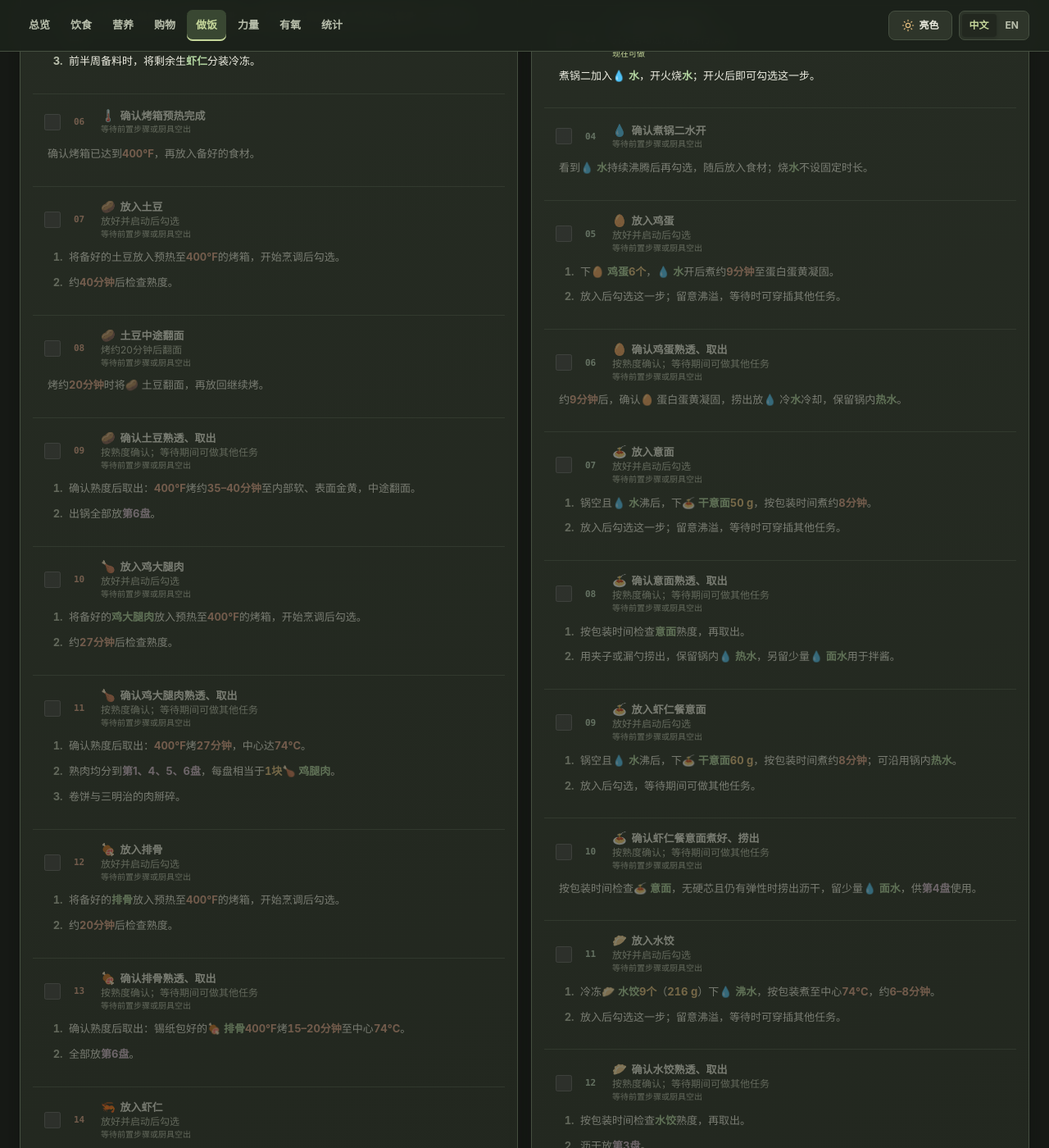
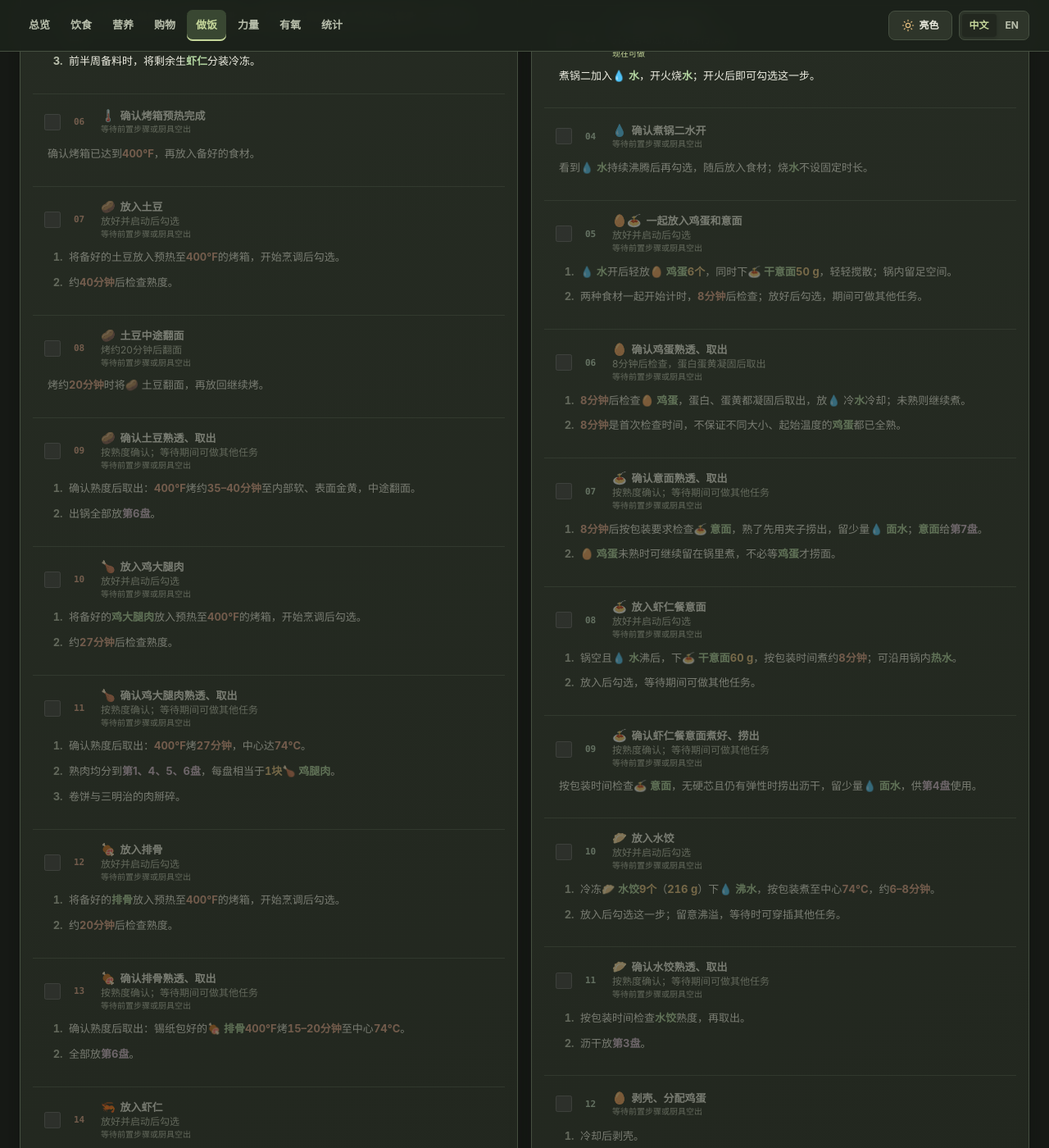
Before and after one commit to yunhaixiang/fitness, a Jekyll site: the page built from cooking.md, in a window 1280 px wide and 1400 px high, scrolled down 1556 px. Shown: the whole window at 82% size. Built offline with Jekyll 4.4.1, drawn with Linux system fonts in a browser that asks for light colours; some of the changed text lies outside the part shown.

Commit message:
Boil eggs and spaghetti together with an eight-minute check

```diff
--- a/assets/cooking-flow.js
+++ b/assets/cooking-flow.js
@@ -42,13 +42,12 @@
     {"id": "egg-water", "label": ["确认煮锅一水开", "Confirm Pot 1 Is Boiling"], "note": ["", ""], "group": "pots", "before": ["egg-water-start"], "link": "#cook-egg-water", "manual": true, "resource": "pot-1", "minutes": 1, "confirmation": true, "waitFor": "egg-water-start", "waitKind": "boil"},
     {"id": "pasta-water-start", "label": ["煮锅二开始烧水", "Start Heating Water in Pot 2"], "note": ["开火后勾选；水开另行确认", "Check after turning on the heat; confirm boiling separately"], "group": "pots", "before": [], "link": "#cook-pasta-water-start", "resource": "pot-2", "minutes": 1, "instant": true},
     {"id": "pasta-water", "label": ["确认煮锅二水开", "Confirm Pot 2 Is Boiling"], "note": ["", ""], "group": "pots", "before": ["pasta-water-start"], "link": "#cook-pasta-water", "manual": true, "resource": "pot-2", "minutes": 1, "confirmation": true, "waitFor": "pasta-water-start", "waitKind": "boil"},
-    {"id": "eggs-start", "label": ["放入鸡蛋", "Load Eggs"], "note": ["放好并启动后勾选", "Check after loading and starting"], "group": "pots", "before": ["egg-water"], "link": "#cook-eggs-start", "resource": "pot-1", "minutes": 1, "instant": true, "durationHint": 9, "holdsResource": "pot-1", "releasesAt": "eggs"},
-    {"id": "eggs", "label": ["确认鸡蛋熟透、取出", "Check and Remove Eggs"], "note": ["按熟度确认；等待期间可做其他任务", "Confirm doneness; other tasks can be done while waiting"], "group": "pots", "before": ["eggs-start"], "link": "#cook-eggs", "resource": "pot-1", "minutes": 9, "confirmation": true, "waitFor": "eggs-start", "waitKind": "food"},
-    {"id": "pasta-start", "label": ["放入意面", "Load Spaghetti"], "note": ["放好并启动后勾选", "Check after loading and starting"], "group": "pots", "before": ["pasta-water"], "link": "#cook-pasta-start", "resource": "pot-2", "minutes": 1, "instant": true, "durationHint": 8, "holdsResource": "pot-2", "releasesAt": "pasta"},
-    {"id": "pasta", "label": ["确认意面熟透、取出", "Check and Remove Spaghetti"], "note": ["按熟度确认；等待期间可做其他任务", "Confirm doneness; other tasks can be done while waiting"], "group": "pots", "before": ["pasta-start"], "link": "#cook-pasta", "resource": "pot-2", "minutes": 8, "confirmation": true, "waitFor": "pasta-start", "waitKind": "food"},
+    {"id": "eggs-pasta-start", "label": ["一起放入鸡蛋和意面", "Load Eggs and Spaghetti Together"], "note": ["放好并启动后勾选", "Check after loading and starting"], "group": "pots", "before": ["egg-water"], "link": "#cook-eggs-pasta-start", "resource": "pot-1", "minutes": 1, "instant": true, "durationHint": 8, "holdsResource": "pot-1", "releasesAt": "eggs"},
+    {"id": "eggs", "label": ["确认鸡蛋熟透、取出", "Check and Remove Eggs"], "note": ["8分钟后检查，蛋白蛋黄凝固后取出", "Check at 8 minutes; remove once whites and yolks are set"], "group": "pots", "before": ["eggs-pasta-start"], "link": "#cook-eggs", "resource": "pot-1", "minutes": 8, "confirmation": true, "waitFor": "eggs-pasta-start", "waitKind": "food"},
+    {"id": "pasta", "label": ["确认意面熟透、取出", "Check and Remove Spaghetti"], "note": ["按熟度确认；等待期间可做其他任务", "Confirm doneness; other tasks can be done while waiting"], "group": "pots", "before": ["eggs-pasta-start"], "link": "#cook-pasta", "resource": "pot-1", "minutes": 8, "confirmation": true, "waitFor": "eggs-pasta-start", "waitKind": "food"},
     {"id": "noodles-start", "label": ["放入虾仁餐意面", "Load Spaghetti for Shrimp"], "note": ["放好并启动后勾选", "Check after loading and starting"], "group": "pots", "before": ["pasta-water"], "link": "#cook-noodles-start", "resource": "pot-2", "minutes": 1, "instant": true, "durationHint": 8, "holdsResource": "pot-2", "releasesAt": "noodles"},
     {"id": "noodles", "label": ["确认虾仁餐意面煮好、捞出", "Drain Spaghetti for Shrimp"], "note": ["按熟度确认；等待期间可做其他任务", "Confirm doneness; other tasks can be done while waiting"], "group": "pots", "before": ["noodles-start"], "link": "#cook-noodles", "resource": "pot-2", "minutes": 8, "confirmation": true, "waitFor": "noodles-start", "waitKind": "food"},
-    {"id": "dumplings-start", "label": ["放入水饺", "Load Dumplings"], "note": ["放好并启动后勾选", "Check after loading and starting"], "group": "pots", "before": ["eggs"], "link": "#cook-dumplings-start", "resource": "pot-1", "minutes": 1, "instant": true, "durationHint": 8, "holdsResource": "pot-1", "releasesAt": "dumplings"},
+    {"id": "dumplings-start", "label": ["放入水饺", "Load Dumplings"], "note": ["放好并启动后勾选", "Check after loading and starting"], "group": "pots", "before": ["eggs", "pasta"], "link": "#cook-dumplings-start", "resource": "pot-1", "minutes": 1, "instant": true, "durationHint": 8, "holdsResource": "pot-1", "releasesAt": "dumplings"},
     {"id": "dumplings", "label": ["确认水饺熟透、取出", "Check and Remove Dumplings"], "note": ["按熟度确认；等待期间可做其他任务", "Confirm doneness; other tasks can be done while waiting"], "group": "pots", "before": ["dumplings-start"], "link": "#cook-dumplings", "resource": "pot-1", "minutes": 8, "confirmation": true, "waitFor": "dumplings-start", "waitKind": "food"},
     {"id": "peel-eggs", "label": ["剥壳、分配鸡蛋", "Peel and Portion Eggs"], "note": ["", ""], "group": "prep", "before": ["eggs"], "link": "#cook-peel-eggs", "minutes": 5, "displayGroup": "pots"},
     {"id": "prep-salmon", "label": ["备三文鱼", "Prepare Salmon"], "note": ["", ""], "group": "prep", "before": [], "link": "#cook-prep-salmon", "minutes": 3, "displayGroup": "air"},
@@ -85,7 +84,7 @@
     fish: '🐟', 'prep-haddock': '🐟', 'prep-salmon': '🐟', salmon: '🐟', haddock: '🐟',
     'air-heat-start': '🔥', 'air-heat': '🌡️',
     'egg-water': '💧', 'pasta-water': '💧',
-    eggs: '🥚', dumplings: '🥟', pasta: '🍝', noodles: '🍝',
+    'eggs-pasta-start': '🥚🍝', eggs: '🥚', dumplings: '🥟', pasta: '🍝', noodles: '🍝',
     mushroom: '🍄', curry: '🍛', 'season-noodles': '🍝',
     spinach: '🥬', ground: '🍗', tomato: '🍅',
     'prep-chickpeas': '🫘', 'prep-zucchini': '🥒', 'prep-noodle-sauce': '🍅', 'prep-wrap': '🌯', 'prep-sandwich': '🥪', 'peel-eggs': '🥚', 'prep-bread': '🌯🍞', 'peas-carrots': '🫛🥕', wrap: '🌯', sandwich: '🥪', refrigerate: '🧊', clean: '🧼'
@@ -100,7 +99,7 @@
     {"id": "finish", "icon": "finish", "title": ["收尾", "Finish"], "hint": ["备好配菜与餐点、入冰箱、清洗", "Assemble Meals, Refrigerate and Clean"]}
   ];
 
-  const instructionSections = [["rice", "rice", ["prep-rice", "rice-start", "rice"]], ["oven", "oven", ["oven-heat-start", "prep-potato", "prep-chicken", "prep-ribs", "prep-shrimp", "oven-heat", "potato-start", "potato-turn", "potato", "chicken-start", "chicken", "ribs-start", "ribs", "shrimp-start", "shrimp"]], ["air-fryer", "air", ["prep-salmon", "prep-haddock", "air-heat-start", "air-heat", "fish-start", "fish"]], ["pot-one", "pots", ["egg-water-start", "egg-water", "eggs-start", "eggs", "dumplings-start", "dumplings", "peel-eggs"]], ["pot-two", "pots", ["pasta-water-start", "pasta-water", "pasta-start", "pasta", "noodles-start", "noodles"]], ["small-wok", "small-wok", ["prep-noodle-sauce", "curry-start", "curry", "season-noodles"]], ["large-wok", "large-wok", ["prep-zucchini", "spinach", "ground", "tomato"]], ["finish", "finish", ["prep-chickpeas", "prep-bread", "prep-wrap", "prep-sandwich", "peas-carrots", "wrap", "sandwich", "refrigerate", "clean"]]];
+  const instructionSections = [["rice", "rice", ["prep-rice", "rice-start", "rice"]], ["oven", "oven", ["oven-heat-start", "prep-potato", "prep-chicken", "prep-ribs", "prep-shrimp", "oven-heat", "potato-start", "potato-turn", "potato", "chicken-start", "chicken", "ribs-start", "ribs", "shrimp-start", "shrimp"]], ["air-fryer", "air", ["prep-salmon", "prep-haddock", "air-heat-start", "air-heat", "fish-start", "fish"]], ["pot-one", "pots", ["egg-water-start", "egg-water", "eggs-pasta-start", "pasta", "eggs", "dumplings-start", "dumplings", "peel-eggs"]], ["pot-two", "pots", ["pasta-water-start", "pasta-water", "noodles-start", "noodles"]], ["small-wok", "small-wok", ["prep-noodle-sauce", "curry-start", "curry", "season-noodles"]], ["large-wok", "large-wok", ["prep-zucchini", "spinach", "ground", "tomato"]], ["finish", "finish", ["prep-chickpeas", "prep-bread", "prep-wrap", "prep-sandwich", "peas-carrots", "wrap", "sandwich", "refrigerate", "clean"]]];
   if (window.fitnessCookingDefinition) {
     nodes.splice(0, nodes.length, ...window.fitnessCookingDefinition.nodes);
     instructionSections.splice(0, instructionSections.length, ...window.fitnessCookingDefinition.instructionSections);
--- a/assets/cooking-progress.js
+++ b/assets/cooking-progress.js
@@ -9,6 +9,7 @@
       if (['salmon-start', 'haddock-start'].every(id => previous.includes(id))) previous.push('fish-start');
       if (['salmon', 'haddock'].every(id => previous.includes(id))) previous.push('fish');
     }
+    if (byId.has('eggs-pasta-start') && ['eggs-start', 'pasta-start'].every(id => previous.includes(id))) previous.push('eggs-pasta-start');
     const done = new Set(previous.filter(id => byId.has(id)));
     const complete = id => done.has(id);
     const satisfied = n => n.before.every(complete);
@@ -37,7 +38,7 @@
     };
     // Use already-heated appliances promptly; otherwise prioritize the longest remaining chain.
     const urgent = n => ['fish-start', 'salmon-start', 'haddock-start'].includes(n.id) && done.has('air-heat') ? 2
-      : ['eggs-start', 'pasta-start', 'dumplings-start', 'noodles-start'].includes(n.id) ? 1 : 0;
+      : ['eggs-pasta-start', 'eggs-start', 'pasta-start', 'dumplings-start', 'noodles-start'].includes(n.id) ? 1 : 0;
     available.sort((a,b) => Number(!!a.confirmation) - Number(!!b.confirmation) || urgent(b) - urgent(a) || length(b.id) - length(a.id));
     return { done: [...done], active, available, recommended: available[0]?.id || null, ready: true, total: active.length };
   }
@@ -165,7 +166,7 @@
     if (view.recommended) {
       suggestion.append(create('strong', '', t('推荐下一步', 'Recommended Next')), action(view.available[0], true));
       const next = view.available[0];
-      const reason = ['fish-start','salmon-start','haddock-start','eggs-start','pasta-start','dumplings-start','noodles-start'].includes(next.id) ? t('加热已就绪，优先接着烹调。', 'The appliance is ready; continue cooking promptly.') : t('优先启动耗时较长的后续流程。', 'Start the longer remaining chain first.');
+      const reason = ['fish-start','salmon-start','haddock-start','eggs-pasta-start','eggs-start','pasta-start','dumplings-start','noodles-start'].includes(next.id) ? t('加热已就绪，优先接着烹调。', 'The appliance is ready; continue cooking promptly.') : t('优先启动耗时较长的后续流程。', 'Start the longer remaining chain first.');
       suggestion.append(create('span', 'cooking-progress-reason', next.confirmation ? (next.waitKind === 'boil' ? t('水持续沸腾后再确认。', 'Confirm once the water is boiling steadily.') : next.waitKind === 'food' ? t('按步骤检查熟度或时间，再确认；等待期间可做其他任务。', 'Check doneness or the stated time before confirming; other tasks can be done while waiting.') : t('达到预热温度后再确认。', 'Confirm once the target temperature is reached.')) : reason));
       const others = view.available.slice(1);
       if (others.length) { readyList.append(create('strong', '', t('现在也可以做', 'Also Ready'))); const list = create('div', 'cooking-flow-chip-list'); others.forEach(n => list.append(action(n, false))); readyList.append(list); }
--- a/cooking.md
+++ b/cooking.md
@@ -263,22 +263,16 @@ cooking: true
 </ol>
 </li>
 <li class="cooking-task-source">
-<ol lang="zh-CN" class="cooking-source-zh">
-<li>下🥚 鸡蛋6个，💧 水开后煮约9分钟至蛋白蛋黄凝固。</li>
-<li>放入后勾选这一步；留意沸溢，等待时可穿插其他任务。</li>
-</ol>
-<ol lang="en" class="cooking-source-en" hidden>
-<li>Add 6 🥚 eggs and boil for about 9 minutes until firm.</li>
-<li>Check after adding the food. Watch for boil-over while doing other tasks.</li>
-</ol>
+<ol lang="zh-CN" class="cooking-source-zh"><li>💧 水开后轻放🥚 鸡蛋6个，同时下🍝 干意面50 g，轻轻搅散；锅内留足空间。</li><li>两种食材一起开始计时，8分钟后检查；放好后勾选，期间可做其他任务。</li></ol>
+<ol lang="en" class="cooking-source-en" hidden><li>Once the 💧 water boils, gently add 6 🥚 eggs and 50 g dry 🍝 spaghetti together; separate the strands gently and leave enough space.</li><li>Start one 8-minute timer for the first check. Mark this step after loading; work on other tasks meanwhile.</li></ol>
 </li>
 <li class="cooking-task-source">
-<ol lang="zh-CN" class="cooking-source-zh">
-<li>约9分钟后，确认🥚 蛋白蛋黄凝固，捞出放💧 冷水冷却，保留锅内热水。</li>
-</ol>
-<ol lang="en" class="cooking-source-en" hidden>
-<li>After about 9 minutes, confirm the 🥚 eggs are set; lift into cold 💧 water to cool and keep the hot water in the pot.</li>
-</ol>
+<ol lang="zh-CN" class="cooking-source-zh"><li>8分钟后按包装要求检查🍝 意面，熟了先用夹子捞出，留少量💧 面水；意面给第7盘。</li><li>🥚 鸡蛋未熟时可继续留在锅里煮，不必等鸡蛋才捞面。</li></ol>
+<ol lang="en" class="cooking-source-en" hidden><li>At 8 minutes, check the 🍝 spaghetti according to its package; lift out with tongs when done and reserve a little 💧 pasta water for meal 7.</li><li>Leave the 🥚 eggs in the pot if they need longer; do not overcook the pasta while waiting.</li></ol>
+</li>
+<li class="cooking-task-source">
+<ol lang="zh-CN" class="cooking-source-zh"><li>8分钟后检查🥚 鸡蛋，蛋白、蛋黄都凝固后取出，放💧 冷水冷却；未熟则继续煮。</li><li>8分钟是首次检查时间，不保证不同大小、起始温度的鸡蛋都已全熟。</li></ol>
+<ol lang="en" class="cooking-source-en" hidden><li>Check the 🥚 eggs at 8 minutes. Remove once whites and yolks are set, then cool in cold 💧 water; continue cooking if needed.</li><li>Eight minutes is the first check, not a guarantee of doneness for every egg size and starting temperature.</li></ol>
 </li>
 <li class="cooking-task-source">
 <ol lang="zh-CN" class="cooking-source-zh">
@@ -331,26 +325,6 @@ cooking: true
 </ol>
 <ol lang="en" class="cooking-source-en" hidden>
 <li>Check only when the 💧 water reaches a steady boil, then add the food. No fixed boiling time.</li>
-</ol>
-</li>
-<li class="cooking-task-source">
-<ol lang="zh-CN" class="cooking-source-zh">
-<li>锅空且💧 水沸后，下🍝 干意面50 g，按包装时间煮约8分钟。</li>
-<li>放入后勾选这一步；留意沸溢，等待时可穿插其他任务。</li>
-</ol>
-<ol lang="en" class="cooking-source-en" hidden>
-<li>When the pot is free and the 💧 water is boiling, add 50 g dry 🍝 spaghetti and cook for about 8 minutes, following the pack.</li>
-<li>Check after adding the food. Watch for boil-over while doing other tasks.</li>
-</ol>
-</li>
-<li class="cooking-task-source">
-<ol lang="zh-CN" class="cooking-source-zh">
-<li>按包装时间检查意面熟度，再取出。</li>
-<li>用夹子或漏勺捞出，保留锅内💧 热水，另留少量💧 面水用于拌酱。</li>
-</ol>
-<ol lang="en" class="cooking-source-en" hidden>
-<li>Check the spaghetti for doneness at the package time before removing.</li>
-<li>Lift out with tongs or a strainer, keeping the hot 💧 water in the pot and reserving a little for the sauce.</li>
 </ol>
 </li>
 <li class="cooking-task-source">
```
Also changed, not shown: tests/cooking-progress.test.js (+18 -12 lines), tests/cooking-scheduler.test.js (+2 -1 lines).
